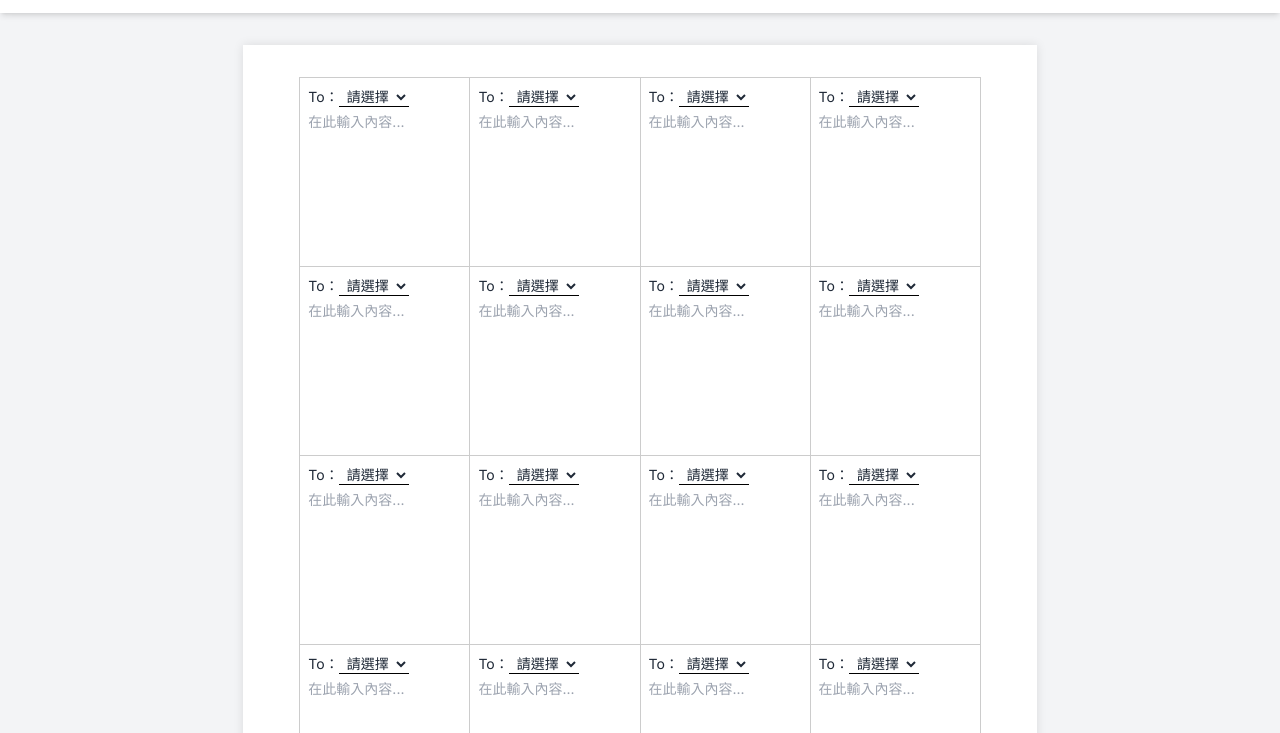
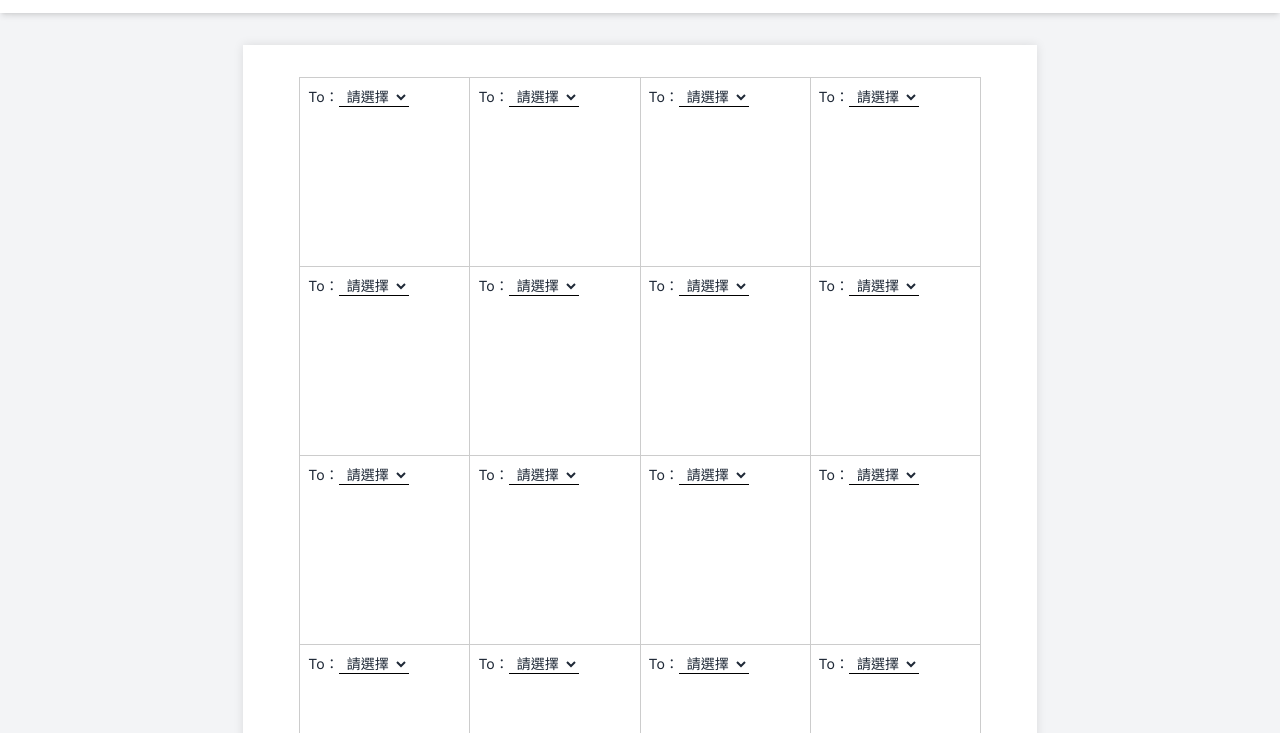
Before and after one commit to brianh2025/PostIT, a plain HTML site: page index.html in a window 1280 px wide. Shown: the part 67-800 px from the top of the page. Drawn offline with nearby package versions, Linux system fonts and the light colour scheme.

Commit message:
Update index.html

```diff
--- a/index.html
+++ b/index.html
@@ -140,7 +140,7 @@
             outline: none;
         }
         .editable-content:empty::before {
-            content: '在此輸入內容...';
+            content: '';
             color: #9ca3af;
             pointer-events: none;
         }
```
